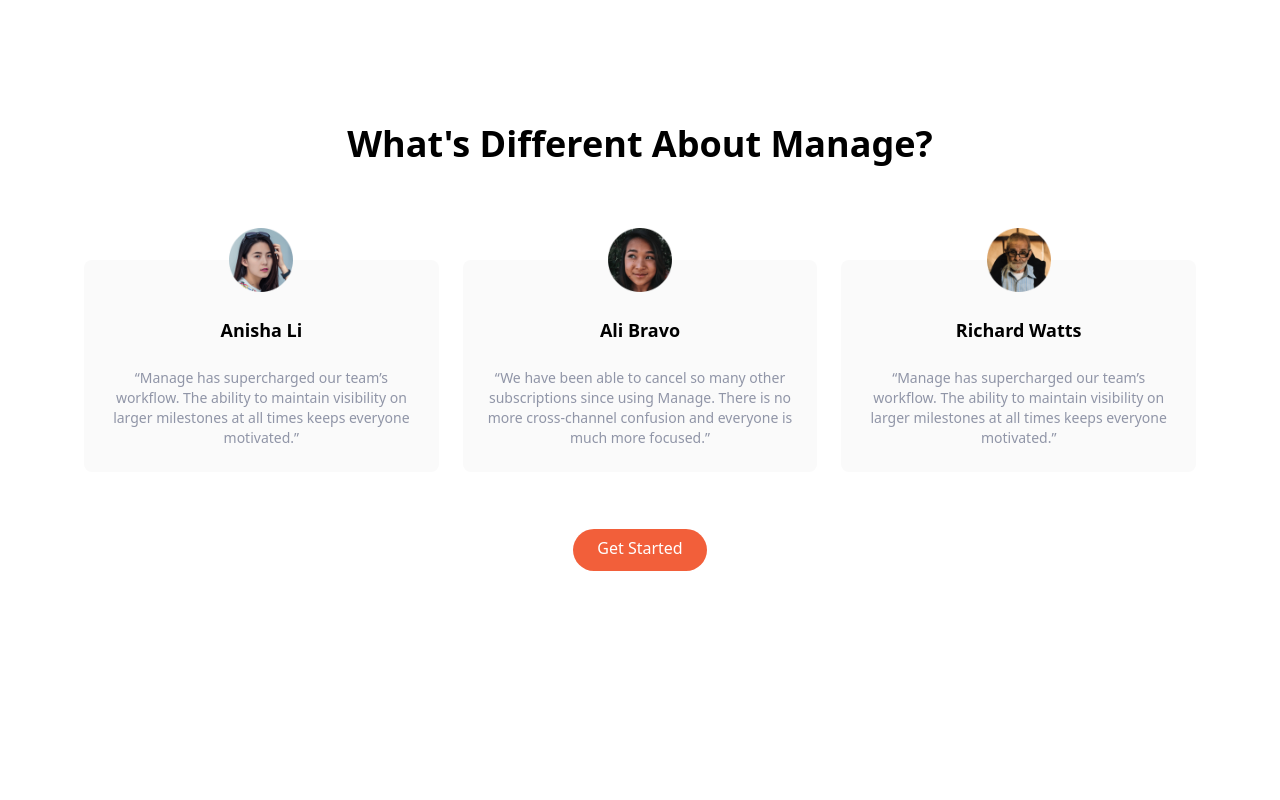
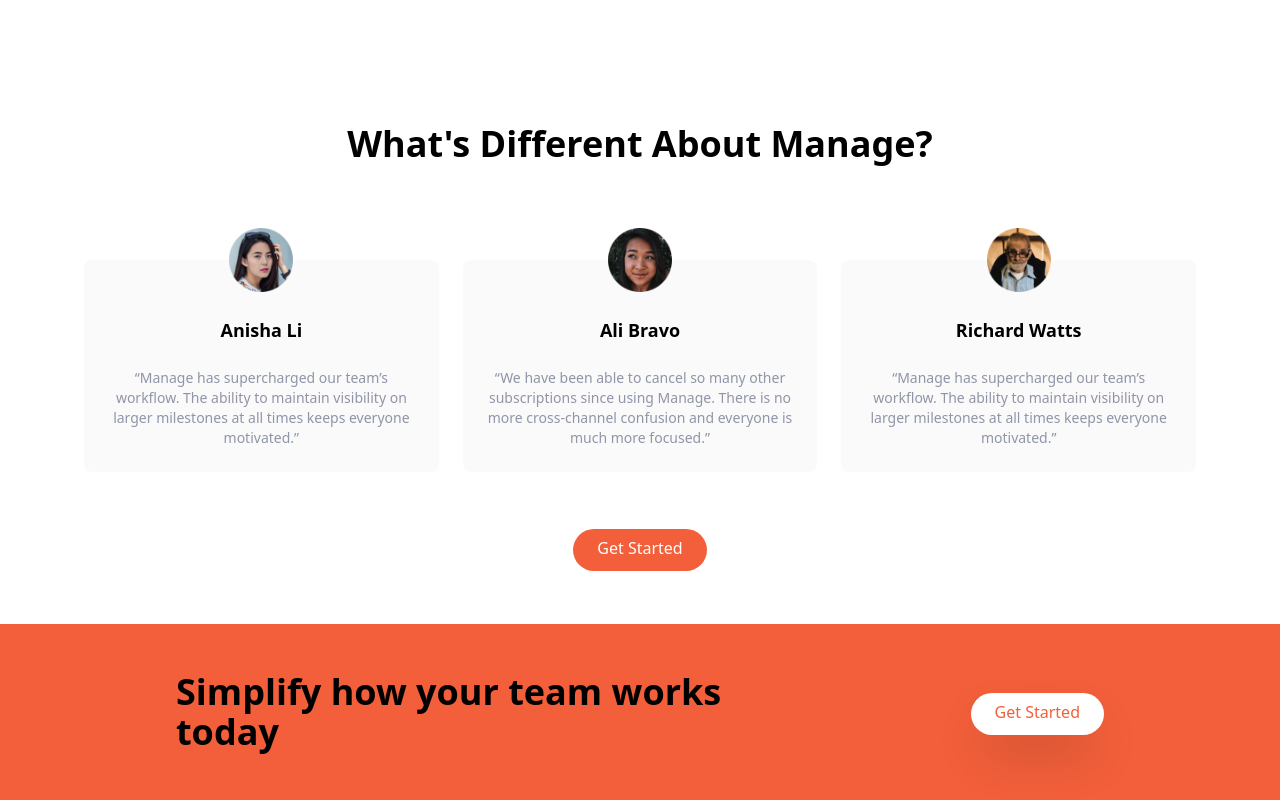
Before and after one commit to agyeievans/tailwindcss-manage-landing-page, a website: page index.html in a window 1280 px wide. Shown: the part 1144-1944 px from the top of the page. Before the commit the page ends 1768 px from the top, so only its background shows below. Drawn offline with Linux system fonts and the light colour scheme.

Commit message:
added call to action section

```diff
--- a/index.html
+++ b/index.html
@@ -231,5 +231,21 @@
                 </div>
             </div>
         </section>
+
+        <!-- Call to action section -->
+        <section id="cta" class="bg-brightRed">
+            <!-- flex container -->
+            <div class="container flex flex-col items-center justify-between px-6 py-24 mx-auto space-y-12 md:py-12 md:flex-row md:space-y-0">
+                <!-- heading -->
+                <h2 class="text-5xl font-bold leading-tight text-center-text-white md:text-4xl md:max-w-xl md:text-left">Simplify how your team works today</h2>
+
+                <!-- button -->
+                <div>
+                    <a href="#"
+                            class="p-3 px-6 pt-2 text-brightRed bg-white rounded-full shadow-2xl baseline hover:bg-gray-900">Get
+                            Started</a>
+                </div>
+            </div>
+        </section>
     </body>
 </html>
```
Also changed, not shown: css/main.css.
